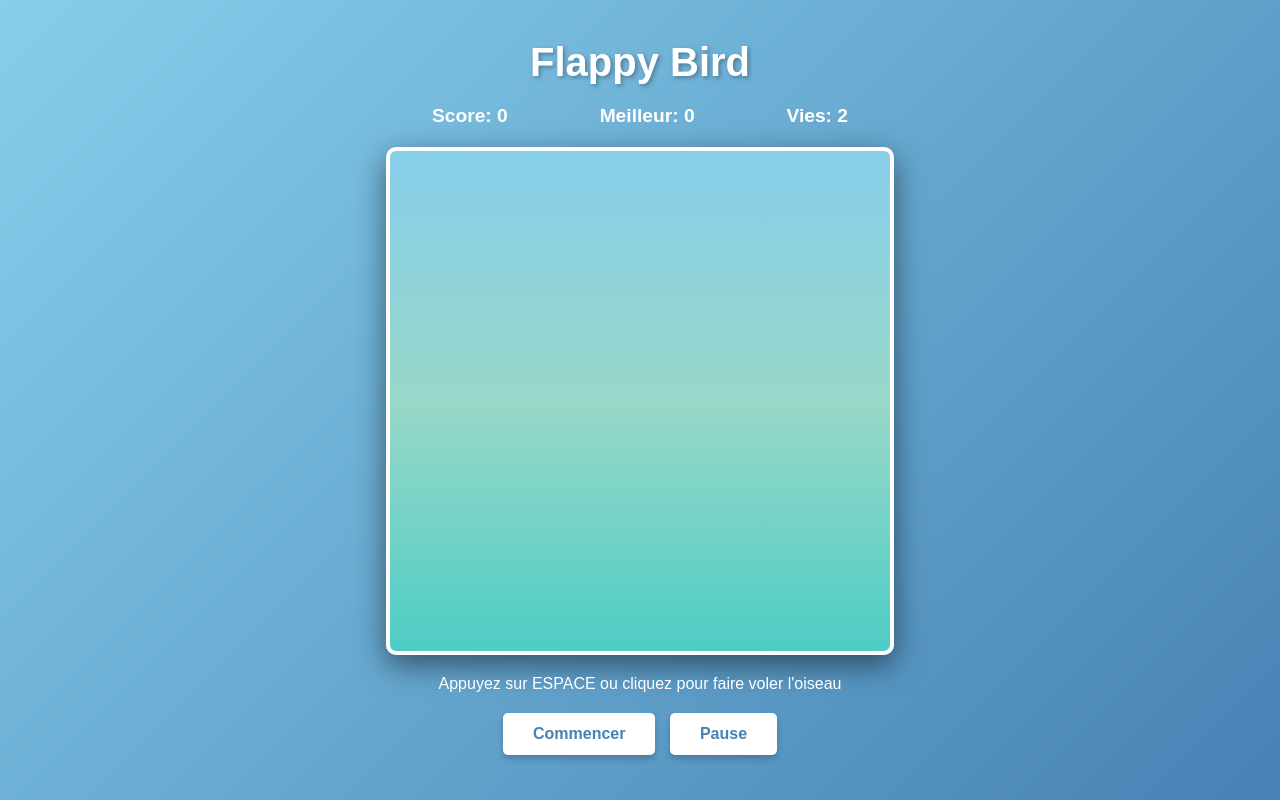
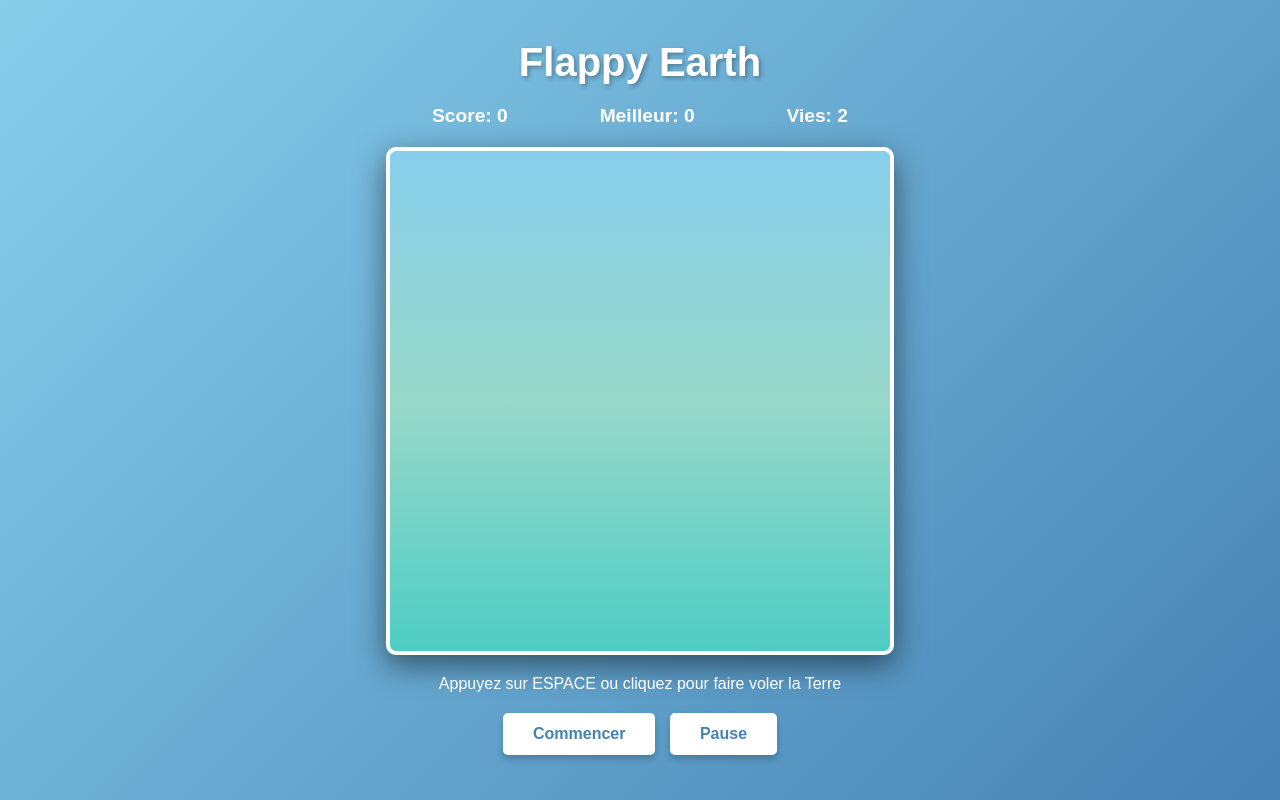
Before and after one commit to LoganPaczek/nuit_de_linfo, a PHP site: page / in a window 1280 px wide. Run offline with PHP 8.4, Linux system fonts and the light colour scheme.

Commit message:
fixture: adjust earth design and rename files

```diff
--- a/public/css/FlappyBird.css
+++ b/public/css/FlappyEarth.css
@@ -14,7 +14,7 @@
     color: white;
 }
 
-.flappyBird-container {
+.flappyEarth-container {
     text-align: center;
     padding: 20px;
 }
@@ -33,7 +33,7 @@
     font-weight: bold;
 }
 
-#flappyBirdCanvas {
+#flappyEarthCanvas {
     border: 4px solid white;
     border-radius: 10px;
     background: linear-gradient(to bottom, #87CEEB 0%, #98D8C8 50%, #4ECDC4 100%);
@@ -76,7 +76,7 @@
     transform: translateY(0);
 }
 
-.flappyBird-over {
+.flappyEarth-over {
     position: fixed;
     top: 50%;
     left: 50%;
@@ -88,17 +88,17 @@
     z-index: 1000;
 }
 
-.flappyBird-over h2 {
+.flappyEarth-over h2 {
     margin-bottom: 20px;
     font-size: 2em;
 }
 
-.flappyBird-over p {
+.flappyEarth-over p {
     margin-bottom: 20px;
     font-size: 1.3em;
 }
 
-.flappyBird-success {
+.flappyEarth-success {
     position: fixed;
     top: 50%;
     left: 50%;
@@ -128,13 +128,13 @@
     }
 }
 
-.flappyBird-success h2 {
+.flappyEarth-success h2 {
     margin-bottom: 20px;
     font-size: 2.5em;
     color: white;
 }
 
-.flappyBird-success p {
+.flappyEarth-success p {
     margin-bottom: 15px;
     font-size: 1.5em;
     color: white;
--- a/public/index.php
+++ b/public/index.php
@@ -1,3 +1,3 @@
 <?php
-require_once __DIR__ . '/../src/views/FlappyBird.php';
+require_once __DIR__ . '/../src/views/FlappyEarth.php';
 ?>
--- a/public/js/FlappyBird.js
+++ b/public/js/FlappyEarth.js
@@ -1,4 +1,4 @@
-const canvas = document.getElementById('flappyBirdCanvas');
+const canvas = document.getElementById('flappyEarthCanvas');
 const ctx = canvas.getContext('2d');
 
 ctx.imageSmoothingEnabled = true;
@@ -12,16 +12,16 @@
 let gameRunning = false;
 let gamePaused = false;
 let score = 0;
-let highScore = localStorage.getItem('flappyBirdHighScore') || 0;
+let highScore = localStorage.getItem('flappyEarthHighScore') || 0;
 let lives = 2;
 let gameSpeed = 2;
 
-// Oiseau
+// Oiseau (Terre)
 const bird = {
     x: 100,
     y: CANVAS_SIZE / 2,
-    width: 30,
-    height: 30,
+    width: 40,
+    height: 40,  // Taille carrée
     velocity: 0,
     gravity: 0.5,
     jumpPower: -8,
@@ -40,6 +40,23 @@
 };
 
 let nextTreeX = CANVAS_SIZE;
+
+// Image de la Terre (oiseau)
+const earthImage = new Image();
+earthImage.src = 'image/flappyHearth/hearth.png';
+let earthImageLoaded = false;
+
+earthImage.onload = () => {
+    earthImageLoaded = true;
+    console.log('Image de la Terre chargée:', earthImage.width, 'x', earthImage.height);
+    if (gameRunning) {
+        gameLoop();
+    }
+};
+
+earthImage.onerror = () => {
+    console.warn('Image de la Terre non trouvée, utilisation du dessin par défaut');
+};
 
 // Initialiser le meilleur score
 document.getElementById('highScore').textContent = highScore;
@@ -76,7 +93,7 @@
     ctx.fill();
 }
 
-// Dessiner l'oiseau
+// Dessiner l'oiseau (Terre)
 function drawBird() {
     ctx.save();
 
@@ -85,6 +102,44 @@
     ctx.translate(bird.x + bird.width / 2, bird.y + bird.height / 2);
     ctx.rotate(rotation);
 
+    if (earthImageLoaded && earthImage.complete && earthImage.naturalWidth > 0) {
+        // Utiliser l'image de la Terre
+        ctx.imageSmoothingEnabled = true;
+        ctx.imageSmoothingQuality = 'high';
+
+        // Taille carrée pour l'image
+        const size = Math.min(bird.width, bird.height);
+        const radius = size / 2;
+
+        // Créer un masque circulaire pour garder l'image ronde
+        ctx.beginPath();
+        ctx.arc(0, 0, radius, 0, Math.PI * 2);
+        ctx.clip();
+
+        // Calculer les dimensions pour garder les proportions de l'image
+        const imageAspectRatio = earthImage.naturalWidth / earthImage.naturalHeight;
+        let drawWidth = size;
+        let drawHeight = size;
+
+        if (imageAspectRatio > 1) {
+            // Image plus large que haute
+            drawHeight = size / imageAspectRatio;
+        } else {
+            // Image plus haute que large
+            drawWidth = size * imageAspectRatio;
+        }
+
+        // Dessiner l'image de la Terre en gardant les proportions
+        ctx.drawImage(
+            earthImage,
+            0, 0, earthImage.naturalWidth, earthImage.naturalHeight,
+            -drawWidth / 2,
+            -drawHeight / 2,
+            drawWidth,
+            drawHeight
+        );
+    } else {
+        // Fallback : dessin par défaut si l'image n'est pas chargée
         // Corps de l'oiseau (cercle)
         ctx.beginPath();
         ctx.arc(0, 0, bird.width / 2, 0, Math.PI * 2);
@@ -112,6 +167,7 @@
         ctx.closePath();
         ctx.fillStyle = '#FF6347';
         ctx.fill();
+    }
 
     ctx.restore();
 }
@@ -532,7 +588,7 @@
     gameSpeed = 2;
     document.getElementById('score').textContent = score;
     document.getElementById('lives').textContent = lives;
-    document.getElementById('flappyBirdOver').classList.add('hidden');
+    document.getElementById('flappyEarthOver').classList.add('hidden');
     hideSuccess();
     resetBird();
     gameLoop();
@@ -549,7 +605,7 @@
 
 // Afficher le message de succès
 function showSuccess() {
-    document.getElementById('flappyBirdSuccess').classList.remove('hidden');
+    document.getElementById('flappyEarthSuccess').classList.remove('hidden');
     setTimeout(() => {
         hideSuccess();
     }, 2000);
@@ -557,19 +613,19 @@
 
 // Masquer le message de succès
 function hideSuccess() {
-    document.getElementById('flappyBirdSuccess').classList.add('hidden');
+    document.getElementById('flappyEarthSuccess').classList.add('hidden');
 }
 
 // Fin du jeu
 function endGame() {
     gameRunning = false;
     document.getElementById('finalScore').textContent = score;
-    document.getElementById('flappyBirdOver').classList.remove('hidden');
+    document.getElementById('flappyEarthOver').classList.remove('hidden');
 
     // Vérifier le meilleur score
     if (score > highScore) {
         highScore = score;
-        localStorage.setItem('flappyBirdHighScore', highScore);
+        localStorage.setItem('flappyEarthHighScore', highScore);
         document.getElementById('highScore').textContent = highScore;
         showSuccess();
     }
--- a/src/views/FlappyBird.php
+++ b/src/views/FlappyEarth.php
@@ -3,33 +3,33 @@
 <head>
     <meta charset="UTF-8">
     <meta name="viewport" content="width=device-width, initial-scale=1.0">
-    <title>Flappy Bird</title>
-    <link rel="stylesheet" href="css/FlappyBird.css">
+    <title>Flappy Earth</title>
+    <link rel="stylesheet" href="css/FlappyEarth.css">
 </head>
 <body>
-    <div class="flappyBird-container">
-        <h1>Flappy Bird</h1>
+    <div class="flappyEarth-container">
+        <h1>Flappy Earth</h1>
         <div class="score-container">
             <div class="score">Score: <span id="score">0</span></div>
             <div class="highScore">Meilleur: <span id="highScore">0</span></div>
             <div class="lives">Vies: <span id="lives">2</span></div>
         </div>
-        <canvas id="flappyBirdCanvas"></canvas>
+        <canvas id="flappyEarthCanvas"></canvas>
         <div class="controls">
-            <p>Appuyez sur ESPACE ou cliquez pour faire voler l'oiseau</p>
+            <p>Appuyez sur ESPACE ou cliquez pour faire voler la Terre</p>
             <button id="startBtn">Commencer</button>
             <button id="pauseBtn">Pause</button>
         </div>
-        <div id="flappyBirdOver" class="flappyBird-over hidden">
+        <div id="flappyEarthOver" class="flappyEarth-over hidden">
             <h2>Partie terminée !</h2>
             <p>Score final: <span id="finalScore">0</span></p>
             <button id="restartBtn">Rejouer</button>
         </div>
-        <div id="flappyBirdSuccess" class="flappyBird-success hidden">
+        <div id="flappyEarthSuccess" class="flappyEarth-success hidden">
             <h2>🎉 Excellent ! 🎉</h2>
             <p>Nouveau record !</p>
         </div>
     </div>
-    <script src="js/FlappyBird.js"></script>
+    <script src="js/FlappyEarth.js"></script>
 </body>
 </html>
```
Also changed, not shown: public/image/arbre.png (deleted), public/image/flappyHearth/hearth.png (added). Lines whose indentation alone changed are shown as unchanged.
